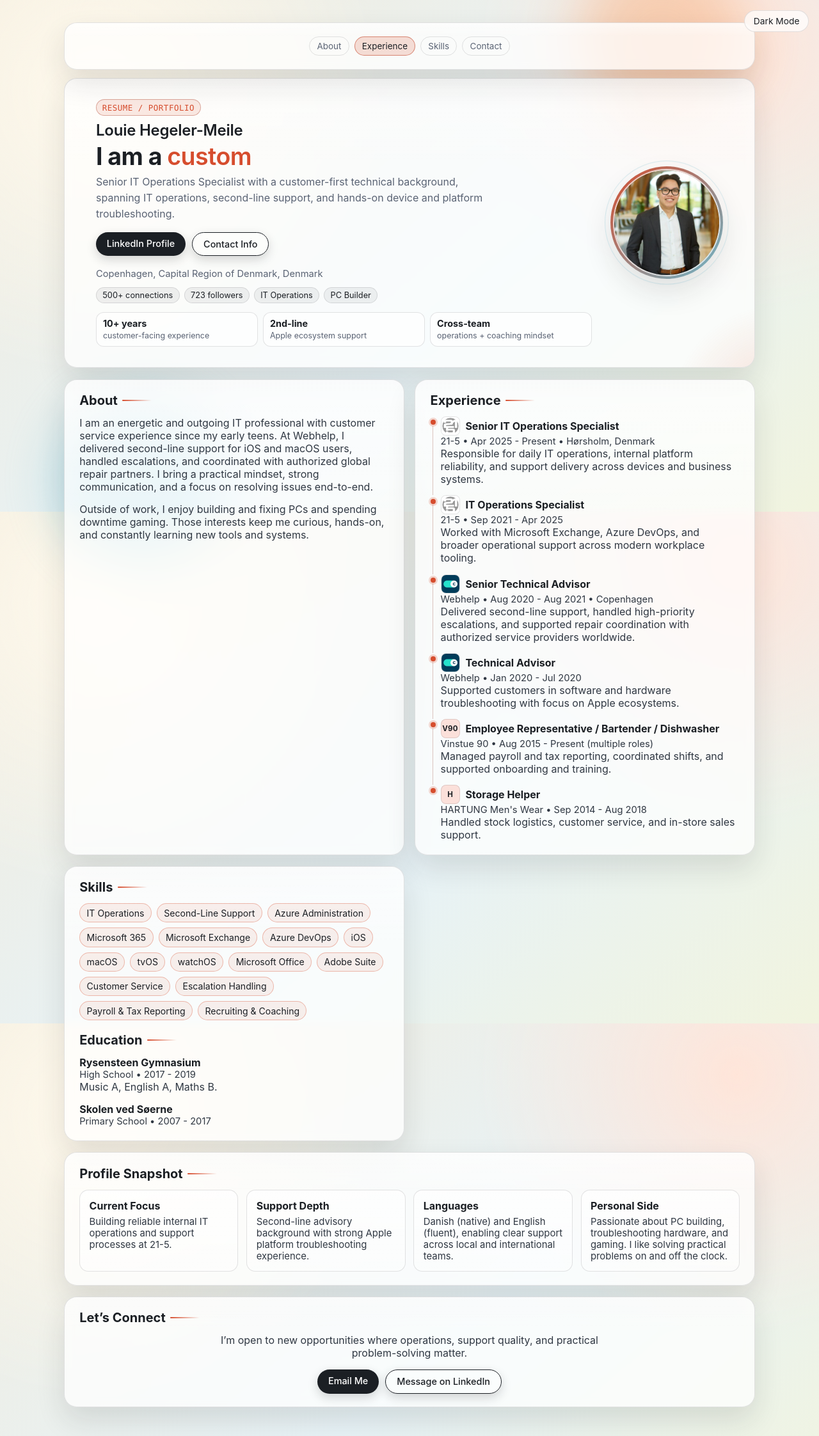
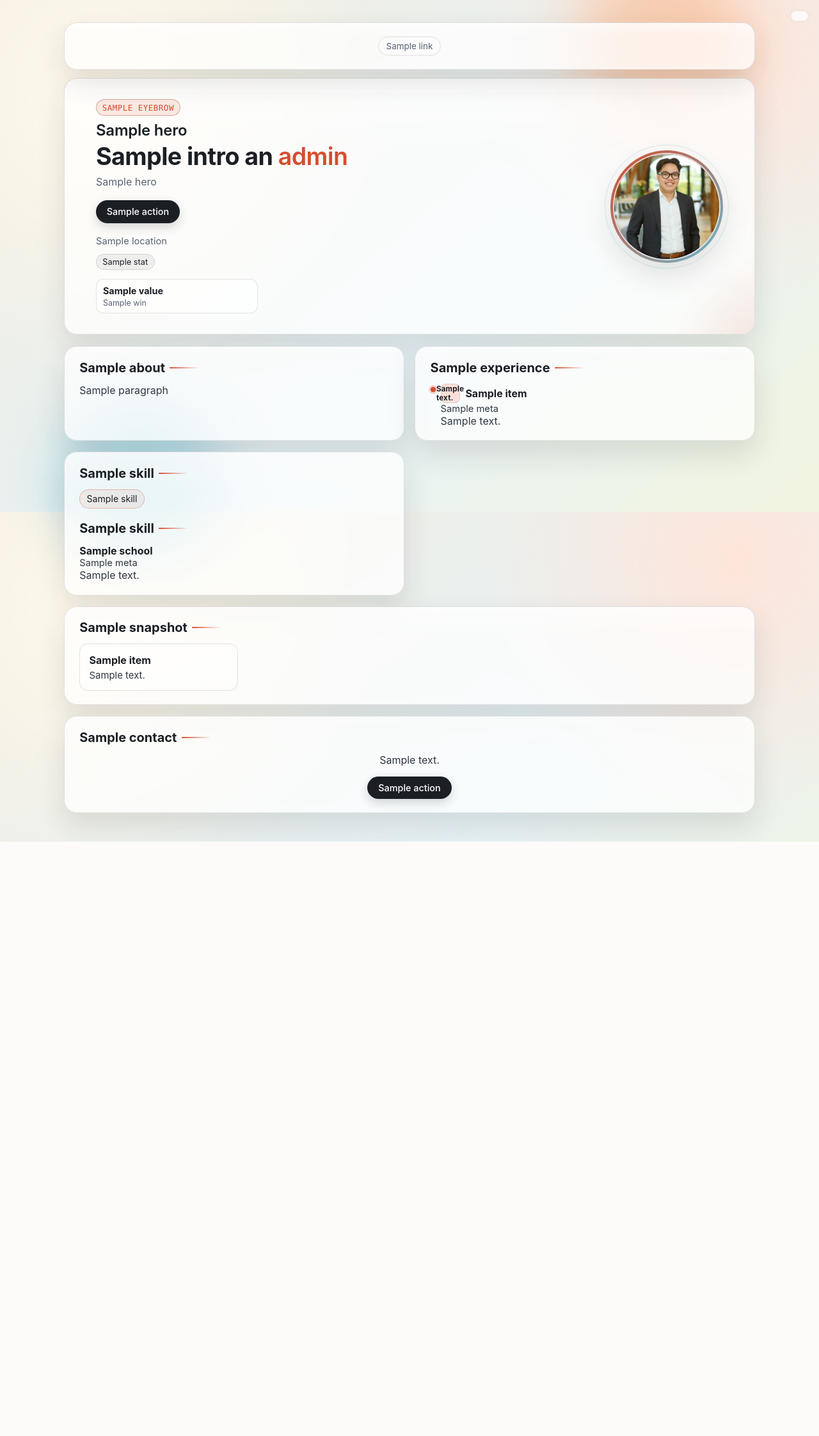
Before and after one commit to louietien21-5/lthm-resume, a Flask app: template templates/index.html in a window 1280 px wide. Shown: the whole page at 64% size. After the commit the page ends 1316 px from the top, so only its background shows below. Run offline with Flask 3, Linux system fonts and the light colour scheme; the template is opened without the code that fills it: most values are stand-ins (such as "Sample title", 1, 10 or a date in 2020).

Commit message:
Centralize site content, switch to waitress, and add favicon

```diff
--- a/app.py
+++ b/app.py
@@ -1,12 +1,19 @@
 from flask import Flask, render_template
+
+from content import SITE_DATA
 
 app = Flask(__name__)
 
 
 @app.route("/")
 def home():
-    return render_template("index.html")
+    return render_template("index.html", site=SITE_DATA)
 
 
 if __name__ == "__main__":
-    app.run(host="127.0.0.1", port=5000, debug=True)
+    from waitress import serve
+
+    host = "127.0.0.1"
+    port = 5000
+    print(f"Open: http://{host}:{port}")
+    serve(app, host=host, port=port)
--- a/templates/index.html
+++ b/templates/index.html
@@ -3,7 +3,8 @@
 <head>
   <meta charset="utf-8">
   <meta name="viewport" content="width=device-width, initial-scale=1">
-  <title>Louie Hegeler-Meile | Portfolio</title>
+  <title>{{ site.page_title }}</title>
+  <link rel="icon" type="image/svg+xml" href="{{ url_for('static', filename='favicon.svg') }}">
   <link rel="stylesheet" href="{{ url_for('static', filename='styles.css') }}">
   <script>
     (function () {
@@ -17,38 +18,37 @@
 <body>
   <div class="bg-orb orb-a"></div>
   <div class="bg-orb orb-b"></div>
-  <button id="theme-toggle" class="theme-toggle" type="button" aria-label="Toggle dark mode">Dark Mode</button>
+  <button id="theme-toggle" class="theme-toggle" type="button" aria-label="Toggle dark mode">{{ site.theme.dark_label }}</button>
 
   <main class="wrap">
     <nav class="quick-nav card" aria-label="Section navigation">
-      <a href="#about">About</a>
-      <a href="#experience">Experience</a>
-      <a href="#skills">Skills</a>
-      <a href="#contact">Contact</a>
+      {% for link in site.quick_nav %}
+      <a href="{{ link.href }}">{{ link.label }}</a>
+      {% endfor %}
     </nav>
 
     <header class="hero card">
       <div class="hero-grid">
         <div>
-          <p class="eyebrow">Resume / Portfolio</p>
-          <p class="nameplate">Louie Hegeler-Meile</p>
-          <h1>I am <span id="role-article">an</span> <span id="role-text" class="role-text">IT specialist</span><span class="cursor" aria-hidden="true"></span></h1>
-          <p class="subtitle">Senior IT Operations Specialist with a customer-first technical background, spanning IT operations, second-line support, and hands-on device and platform troubleshooting.</p>
+          <p class="eyebrow">{{ site.hero.eyebrow }}</p>
+          <p class="nameplate">{{ site.hero.nameplate }}</p>
+          <h1>{{ site.hero.intro }} <span id="role-article">an</span> <span id="role-text" class="role-text">{{ site.hero.roles[0] }}</span><span class="cursor" aria-hidden="true"></span></h1>
+          <p class="subtitle">{{ site.hero.subtitle }}</p>
           <div class="hero-actions">
-            <a class="btn" href="https://www.linkedin.com/in/louiehegelermeile" target="_blank" rel="noreferrer">LinkedIn Profile</a>
-            <a class="btn btn-ghost" href="https://www.linkedin.com/in/louiehegelermeile/detail/contact-info/" target="_blank" rel="noreferrer">Contact Info</a>
+            {% for action in site.hero.actions %}
+            <a class="btn{% if action.ghost %} btn-ghost{% endif %}" href="{{ action.href }}"{% if action.external %} target="_blank" rel="noreferrer"{% endif %}>{{ action.label }}</a>
+            {% endfor %}
           </div>
-          <p class="meta top-gap">Copenhagen, Capital Region of Denmark, Denmark</p>
+          <p class="meta top-gap">{{ site.hero.location }}</p>
           <div class="quick-stats">
-            <span class="pill">500+ connections</span>
-            <span class="pill">723 followers</span>
-            <span class="pill">IT Operations</span>
-            <span class="pill">PC Builder</span>
+            {% for stat in site.hero.stats %}
+            <span class="pill">{{ stat }}</span>
+            {% endfor %}
           </div>
           <div class="wins">
-            <div class="win"><strong>10+ years</strong><span>customer-facing experience</span></div>
-            <div class="win"><strong>2nd-line</strong><span>Apple ecosystem support</span></div>
-            <div class="win"><strong>Cross-team</strong><span>operations + coaching mindset</span></div>
+            {% for win in site.hero.wins %}
+            <div class="win"><strong>{{ win.value }}</strong><span>{{ win.label }}</span></div>
+            {% endfor %}
           </div>
         </div>
         <figure class="profile-shell">
@@ -59,112 +59,72 @@
 
     <section class="grid">
       <article class="card" id="about">
-        <h2>About</h2>
+        <h2>{{ site.about.title }}</h2>
+        {% for paragraph in site.about.paragraphs %}
         <div class="item">
-          <p>I am an energetic and outgoing IT professional with customer service experience since my early teens. At Webhelp, I delivered second-line support for iOS and macOS users, handled escalations, and coordinated with authorized global repair partners. I bring a practical mindset, strong communication, and a focus on resolving issues end-to-end.</p>
+          <p>{{ paragraph }}</p>
         </div>
-        <div class="item">
-          <p>Outside of work, I enjoy building and fixing PCs and spending downtime gaming. Those interests keep me curious, hands-on, and constantly learning new tools and systems.</p>
-        </div>
+        {% endfor %}
       </article>
 
       <article class="card" id="experience">
-        <h2>Experience</h2>
+        <h2>{{ site.experience.title }}</h2>
+        {% for item in site.experience["items"] %}
         <div class="item timeline-item">
           <div class="exp-row">
-            <img class="exp-logo" src="{{ url_for('static', filename='logos/21-5.jpg') }}" alt="21-5 logo">
-            <h3>Senior IT Operations Specialist</h3>
+            {% if item.logo.type == "image" %}
+            <img class="exp-logo" src="{{ url_for('static', filename=item.logo.src) }}" alt="{{ item.logo.alt }}">
+            {% else %}
+            <span class="exp-logo exp-logo-badge" aria-hidden="true">{{ item.logo.text }}</span>
+            {% endif %}
+            <h3>{{ item.title }}</h3>
           </div>
-          <p class="meta">21-5 • Apr 2025 - Present • Hørsholm, Denmark</p>
-          <p>Responsible for daily IT operations, internal platform reliability, and support delivery across devices and business systems.</p>
+          <p class="meta">{{ item.meta }}</p>
+          <p>{{ item.description }}</p>
         </div>
-        <div class="item timeline-item">
-          <div class="exp-row">
-            <img class="exp-logo" src="{{ url_for('static', filename='logos/21-5.jpg') }}" alt="21-5 logo">
-            <h3>IT Operations Specialist</h3>
-          </div>
-          <p class="meta">21-5 • Sep 2021 - Apr 2025</p>
-          <p>Worked with Microsoft Exchange, Azure DevOps, and broader operational support across modern workplace tooling.</p>
-        </div>
-        <div class="item timeline-item">
-          <div class="exp-row">
-            <img class="exp-logo" src="{{ url_for('static', filename='logos/webhelp.jpg') }}" alt="Webhelp logo">
-            <h3>Senior Technical Advisor</h3>
-          </div>
-          <p class="meta">Webhelp • Aug 2020 - Aug 2021 • Copenhagen</p>
-          <p>Delivered second-line support, handled high-priority escalations, and supported repair coordination with authorized service providers worldwide.</p>
-        </div>
-        <div class="item timeline-item">
-          <div class="exp-row">
-            <img class="exp-logo" src="{{ url_for('static', filename='logos/webhelp.jpg') }}" alt="Webhelp logo">
-            <h3>Technical Advisor</h3>
-          </div>
-          <p class="meta">Webhelp • Jan 2020 - Jul 2020</p>
-          <p>Supported customers in software and hardware troubleshooting with focus on Apple ecosystems.</p>
-        </div>
-        <div class="item timeline-item">
-          <div class="exp-row">
-            <span class="exp-logo exp-logo-badge" aria-hidden="true">V90</span>
-            <h3>Employee Representative / Bartender / Dishwasher</h3>
-          </div>
-          <p class="meta">Vinstue 90 • Aug 2015 - Present (multiple roles)</p>
-          <p>Managed payroll and tax reporting, coordinated shifts, and supported onboarding and training.</p>
-        </div>
-        <div class="item timeline-item">
-          <div class="exp-row">
-            <span class="exp-logo exp-logo-badge" aria-hidden="true">H</span>
-            <h3>Storage Helper</h3>
-          </div>
-          <p class="meta">HARTUNG Men's Wear • Sep 2014 - Aug 2018</p>
-          <p>Handled stock logistics, customer service, and in-store sales support.</p>
-        </div>
+        {% endfor %}
       </article>
 
       <article class="card" id="skills">
-        <h2>Skills</h2>
+        <h2>{{ site.skills.title }}</h2>
         <ul class="tags">
-          <li>IT Operations</li><li>Second-Line Support</li><li>Azure Administration</li><li>Microsoft 365</li><li>Microsoft Exchange</li><li>Azure DevOps</li><li>iOS</li><li>macOS</li><li>tvOS</li><li>watchOS</li><li>Microsoft Office</li><li>Adobe Suite</li><li>Customer Service</li><li>Escalation Handling</li><li>Payroll & Tax Reporting</li><li>Recruiting & Coaching</li>
+          {% for skill in site.skills["items"] %}
+          <li>{{ skill }}</li>
+          {% endfor %}
         </ul>
-        <h2 class="top-gap">Education</h2>
+        <h2 class="top-gap">{{ site.skills.education_title }}</h2>
+        {% for school in site.skills.education %}
         <div class="item">
-          <h3>Rysensteen Gymnasium</h3>
-          <p class="meta">High School • 2017 - 2019</p>
-          <p>Music A, English A, Maths B.</p>
+          <h3>{{ school.school }}</h3>
+          {% if school.meta %}
+          <p class="meta">{{ school.meta }}</p>
+          {% endif %}
+          {% if school.description %}
+          <p>{{ school.description }}</p>
+          {% endif %}
         </div>
-        <div class="item">
-          <h3>Skolen ved Søerne</h3>
-          <p class="meta">Primary School • 2007 - 2017</p>
-        </div>
+        {% endfor %}
       </article>
 
       <article class="card span-2">
-        <h2>Profile Snapshot</h2>
+        <h2>{{ site.snapshot.title }}</h2>
         <div class="projects">
+          {% for item in site.snapshot["items"] %}
           <div class="project">
-            <h3>Current Focus</h3>
-            <p>Building reliable internal IT operations and support processes at 21-5.</p>
+            <h3>{{ item.title }}</h3>
+            <p>{{ item.description }}</p>
           </div>
-          <div class="project">
-            <h3>Support Depth</h3>
-            <p>Second-line advisory background with strong Apple platform troubleshooting experience.</p>
-          </div>
-          <div class="project">
-            <h3>Languages</h3>
-            <p>Danish (native) and English (fluent), enabling clear support across local and international teams.</p>
-          </div>
-          <div class="project">
-            <h3>Personal Side</h3>
-            <p>Passionate about PC building, troubleshooting hardware, and gaming. I like solving practical problems on and off the clock.</p>
-          </div>
+          {% endfor %}
         </div>
       </article>
 
       <article class="card span-2 cta" id="contact">
-        <h2>Let’s Connect</h2>
-        <p>I’m open to new opportunities where operations, support quality, and practical problem-solving matter.</p>
+        <h2>{{ site.contact.title }}</h2>
+        <p>{{ site.contact.description }}</p>
         <div class="hero-actions">
-          <a class="btn" href="mailto:mail@louietien.com">Email Me</a>
-          <a class="btn btn-ghost" href="https://www.linkedin.com/in/louiehegelermeile" target="_blank" rel="noreferrer">Message on LinkedIn</a>
+          {% for action in site.contact.actions %}
+          <a class="btn{% if action.ghost %} btn-ghost{% endif %}" href="{{ action.href }}"{% if action.external %} target="_blank" rel="noreferrer"{% endif %}>{{ action.label }}</a>
+          {% endfor %}
         </div>
       </article>
     </section>
@@ -182,7 +142,7 @@
 
       function renderLabel() {
         var isDark = currentTheme() === "dark";
-        btn.textContent = isDark ? "Light Mode" : "Dark Mode";
+        btn.textContent = isDark ? {{ site.theme.light_label | tojson }} : {{ site.theme.dark_label | tojson }};
       }
 
       btn.addEventListener("click", function () {
@@ -234,16 +194,9 @@
       var articleEl = document.getElementById("role-article");
       if (!roleEl || !articleEl) return;
 
-      var roles = [
-        "IT specialist",
-        "2nd-line advisor",
-        "customer support pro",
-        "Apple troubleshooter",
-        "M365 admin",
-        "problem solver",
-        "peer coach",
-        "developer"
-      ];
+      var roles = {{ site.hero.roles | tojson }};
+      if (!Array.isArray(roles) || roles.length === 0) return;
+
       var roleIndex = 0;
       var charIndex = 0;
       var deleting = false;
@@ -255,6 +208,9 @@
         if (/^[aeiou]/.test(trimmed)) return "an";
         return "a";
       }
+
+      roleEl.textContent = "";
+      articleEl.textContent = articleFor(roles[0]);
 
       function tick() {
         var current = roles[roleIndex];
```
Also changed, not shown: content.py (added, +231 -0 lines), static/favicon.svg (added).
